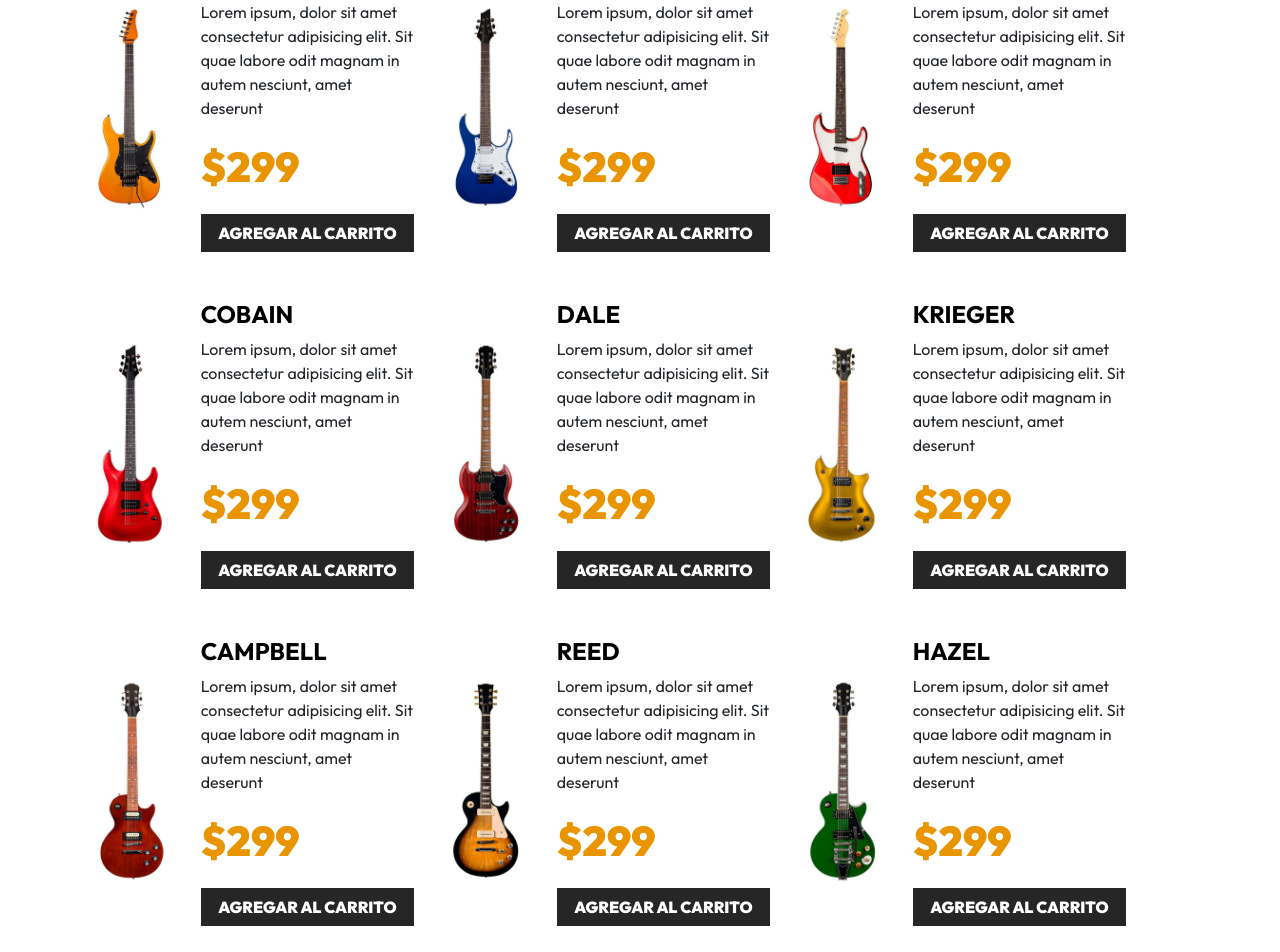
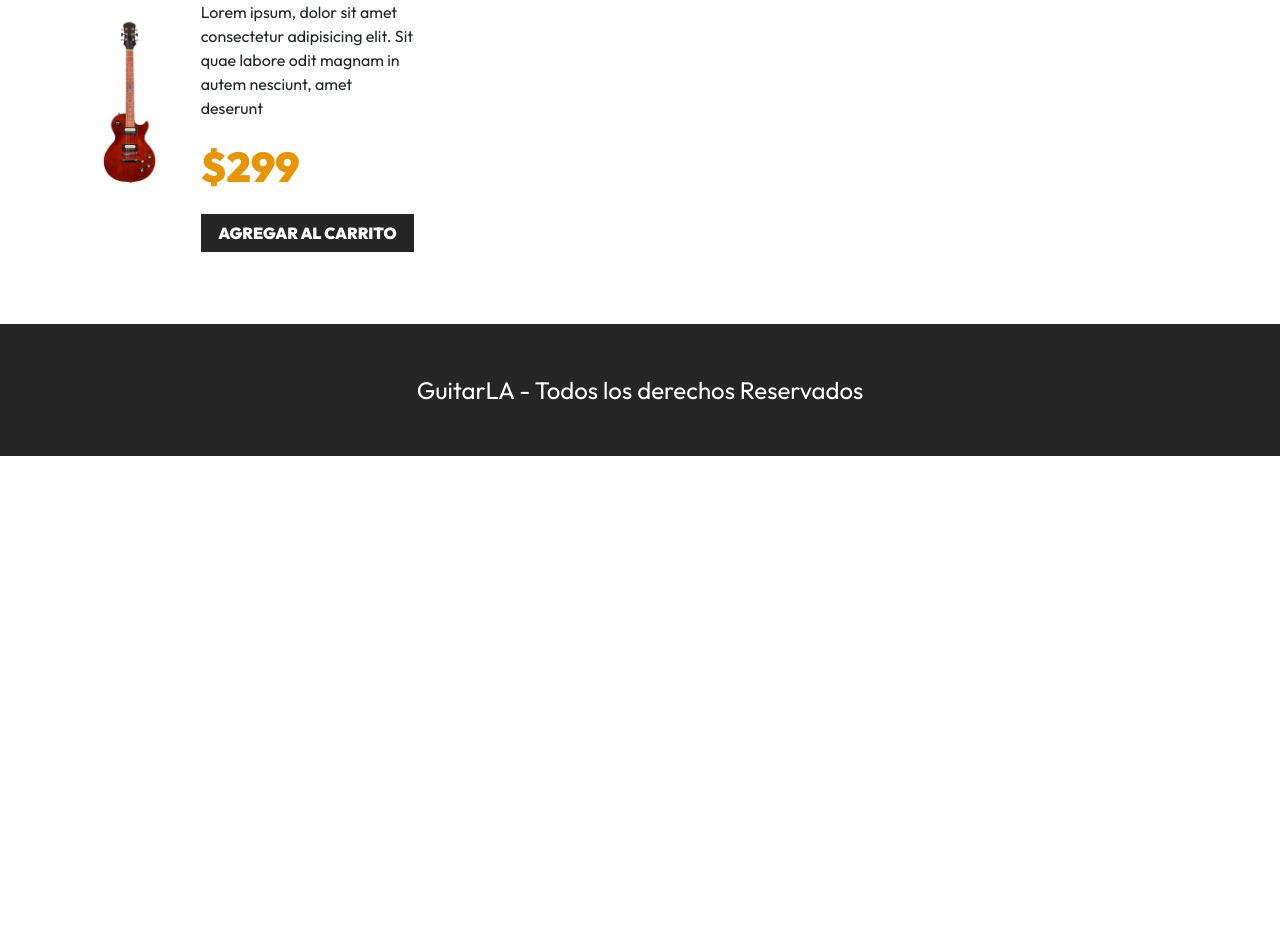
Before and after one commit to alfgow/guitarla, a React (Vite) app: page / in a window 1280 px wide. Shown: the part 740-1692 px from the top of the page. After the commit the page ends 1196 px from the top, so only its background shows below. Built offline with nearby package versions, Linux system fonts and the light colour scheme.

Commit message:
Cambios App.js

```diff
--- a/src/App.jsx
+++ b/src/App.jsx
@@ -12,396 +12,9 @@ function App() {
 
 				<div className="row mt-5">
 					<Guitar />
-					<div className="col-md-6 col-lg-4 my-4 row align-items-center">
-						<div className="col-4">
-							<img
-								className="img-fluid"
-								src="./public/img/guitarra_02.jpg"
-								alt="imagen guitarra"
-							/>
-						</div>
-						<div className="col-8">
-							<h3 className="text-black fs-4 fw-bold text-uppercase">
-								SRV
-							</h3>
-							<p>
-								Lorem ipsum,
-								dolor sit amet
-								consectetur
-								adipisicing
-								elit. Sit quae
-								labore odit
-								magnam in autem
-								nesciunt, amet
-								deserunt
-							</p>
-							<p className="fw-black text-primary fs-3">
-								$299
-							</p>
-							<button
-								type="button"
-								className="btn btn-dark w-100 "
-							>
-								Agregar al
-								Carrito
-							</button>
-						</div>
-					</div>
-
-					<div className="col-md-6 col-lg-4 my-4 row align-items-center">
-						<div className="col-4">
-							<img
-								className="img-fluid"
-								src="./public/img/guitarra_03.jpg"
-								alt="imagen guitarra"
-							/>
-						</div>
-						<div className="col-8">
-							<h3 className="text-black fs-4 fw-bold text-uppercase">
-								Borland
-							</h3>
-							<p>
-								Lorem ipsum,
-								dolor sit amet
-								consectetur
-								adipisicing
-								elit. Sit quae
-								labore odit
-								magnam in autem
-								nesciunt, amet
-								deserunt
-							</p>
-							<p className="fw-black text-primary fs-3">
-								$299
-							</p>
-							<button
-								type="button"
-								className="btn btn-dark w-100 "
-							>
-								Agregar al
-								Carrito
-							</button>
-						</div>
-					</div>
-
-					<div className="col-md-6 col-lg-4 my-4 row align-items-center">
-						<div className="col-4">
-							<img
-								className="img-fluid"
-								src="./public/img/guitarra_04.jpg"
-								alt="imagen guitarra"
-							/>
-						</div>
-						<div className="col-8">
-							<h3 className="text-black fs-4 fw-bold text-uppercase">
-								Vai
-							</h3>
-							<p>
-								Lorem ipsum,
-								dolor sit amet
-								consectetur
-								adipisicing
-								elit. Sit quae
-								labore odit
-								magnam in autem
-								nesciunt, amet
-								deserunt
-							</p>
-							<p className="fw-black text-primary fs-3">
-								$299
-							</p>
-							<button
-								type="button"
-								className="btn btn-dark w-100 "
-							>
-								Agregar al
-								Carrito
-							</button>
-						</div>
-					</div>
-
-					<div className="col-md-6 col-lg-4 my-4 row align-items-center">
-						<div className="col-4">
-							<img
-								className="img-fluid"
-								src="./public/img/guitarra_05.jpg"
-								alt="imagen guitarra"
-							/>
-						</div>
-						<div className="col-8">
-							<h3 className="text-black fs-4 fw-bold text-uppercase">
-								Thompson
-							</h3>
-							<p>
-								Lorem ipsum,
-								dolor sit amet
-								consectetur
-								adipisicing
-								elit. Sit quae
-								labore odit
-								magnam in autem
-								nesciunt, amet
-								deserunt
-							</p>
-							<p className="fw-black text-primary fs-3">
-								$299
-							</p>
-							<button
-								type="button"
-								className="btn btn-dark w-100 "
-							>
-								Agregar al
-								Carrito
-							</button>
-						</div>
-					</div>
-
-					<div className="col-md-6 col-lg-4 my-4 row align-items-center">
-						<div className="col-4">
-							<img
-								className="img-fluid"
-								src="./public/img/guitarra_06.jpg"
-								alt="imagen guitarra"
-							/>
-						</div>
-						<div className="col-8">
-							<h3 className="text-black fs-4 fw-bold text-uppercase">
-								White
-							</h3>
-							<p>
-								Lorem ipsum,
-								dolor sit amet
-								consectetur
-								adipisicing
-								elit. Sit quae
-								labore odit
-								magnam in autem
-								nesciunt, amet
-								deserunt
-							</p>
-							<p className="fw-black text-primary fs-3">
-								$299
-							</p>
-							<button
-								type="button"
-								className="btn btn-dark w-100 "
-							>
-								Agregar al
-								Carrito
-							</button>
-						</div>
-					</div>
-
-					<div className="col-md-6 col-lg-4 my-4 row align-items-center">
-						<div className="col-4">
-							<img
-								className="img-fluid"
-								src="./public/img/guitarra_07.jpg"
-								alt="imagen guitarra"
-							/>
-						</div>
-						<div className="col-8">
-							<h3 className="text-black fs-4 fw-bold text-uppercase">
-								Cobain
-							</h3>
-							<p>
-								Lorem ipsum,
-								dolor sit amet
-								consectetur
-								adipisicing
-								elit. Sit quae
-								labore odit
-								magnam in autem
-								nesciunt, amet
-								deserunt
-							</p>
-							<p className="fw-black text-primary fs-3">
-								$299
-							</p>
-							<button
-								type="button"
-								className="btn btn-dark w-100 "
-							>
-								Agregar al
-								Carrito
-							</button>
-						</div>
-					</div>
-					<div className="col-md-6 col-lg-4 my-4 row align-items-center">
-						<div className="col-4">
-							<img
-								className="img-fluid"
-								src="./public/img/guitarra_08.jpg"
-								alt="imagen guitarra"
-							/>
-						</div>
-						<div className="col-8">
-							<h3 className="text-black fs-4 fw-bold text-uppercase">
-								Dale
-							</h3>
-							<p>
-								Lorem ipsum,
-								dolor sit amet
-								consectetur
-								adipisicing
-								elit. Sit quae
-								labore odit
-								magnam in autem
-								nesciunt, amet
-								deserunt
-							</p>
-							<p className="fw-black text-primary fs-3">
-								$299
-							</p>
-							<button
-								type="button"
-								className="btn btn-dark w-100 "
-							>
-								Agregar al
-								Carrito
-							</button>
-						</div>
-					</div>
-					<div className="col-md-6 col-lg-4 my-4 row align-items-center">
-						<div className="col-4">
-							<img
-								className="img-fluid"
-								src="./public/img/guitarra_09.jpg"
-								alt="imagen guitarra"
-							/>
-						</div>
-						<div className="col-8">
-							<h3 className="text-black fs-4 fw-bold text-uppercase">
-								Krieger
-							</h3>
-							<p>
-								Lorem ipsum,
-								dolor sit amet
-								consectetur
-								adipisicing
-								elit. Sit quae
-								labore odit
-								magnam in autem
-								nesciunt, amet
-								deserunt
-							</p>
-							<p className="fw-black text-primary fs-3">
-								$299
-							</p>
-							<button
-								type="button"
-								className="btn btn-dark w-100 "
-							>
-								Agregar al
-								Carrito
-							</button>
-						</div>
-					</div>
-					<div className="col-md-6 col-lg-4 my-4 row align-items-center">
-						<div className="col-4">
-							<img
-								className="img-fluid"
-								src="./public/img/guitarra_10.jpg"
-								alt="imagen guitarra"
-							/>
-						</div>
-						<div className="col-8">
-							<h3 className="text-black fs-4 fw-bold text-uppercase">
-								Campbell
-							</h3>
-							<p>
-								Lorem ipsum,
-								dolor sit amet
-								consectetur
-								adipisicing
-								elit. Sit quae
-								labore odit
-								magnam in autem
-								nesciunt, amet
-								deserunt
-							</p>
-							<p className="fw-black text-primary fs-3">
-								$299
-							</p>
-							<button
-								type="button"
-								className="btn btn-dark w-100 "
-							>
-								Agregar al
-								Carrito
-							</button>
-						</div>
-					</div>
-					<div className="col-md-6 col-lg-4 my-4 row align-items-center">
-						<div className="col-4">
-							<img
-								className="img-fluid"
-								src="./public/img/guitarra_11.jpg"
-								alt="imagen guitarra"
-							/>
-						</div>
-						<div className="col-8">
-							<h3 className="text-black fs-4 fw-bold text-uppercase">
-								Reed
-							</h3>
-							<p>
-								Lorem ipsum,
-								dolor sit amet
-								consectetur
-								adipisicing
-								elit. Sit quae
-								labore odit
-								magnam in autem
-								nesciunt, amet
-								deserunt
-							</p>
-							<p className="fw-black text-primary fs-3">
-								$299
-							</p>
-							<button
-								type="button"
-								className="btn btn-dark w-100 "
-							>
-								Agregar al
-								Carrito
-							</button>
-						</div>
-					</div>
-					<div className="col-md-6 col-lg-4 my-4 row align-items-center">
-						<div className="col-4">
-							<img
-								className="img-fluid"
-								src="./public/img/guitarra_12.jpg"
-								alt="imagen guitarra"
-							/>
-						</div>
-						<div className="col-8">
-							<h3 className="text-black fs-4 fw-bold text-uppercase">
-								Hazel
-							</h3>
-							<p>
-								Lorem ipsum,
-								dolor sit amet
-								consectetur
-								adipisicing
-								elit. Sit quae
-								labore odit
-								magnam in autem
-								nesciunt, amet
-								deserunt
-							</p>
-							<p className="fw-black text-primary fs-3">
-								$299
-							</p>
-							<button
-								type="button"
-								className="btn btn-dark w-100 "
-							>
-								Agregar al
-								Carrito
-							</button>
-						</div>
-					</div>
+					<Guitar />
+					<Guitar />
+					<Guitar />
 				</div>
 			</main>
 
```
